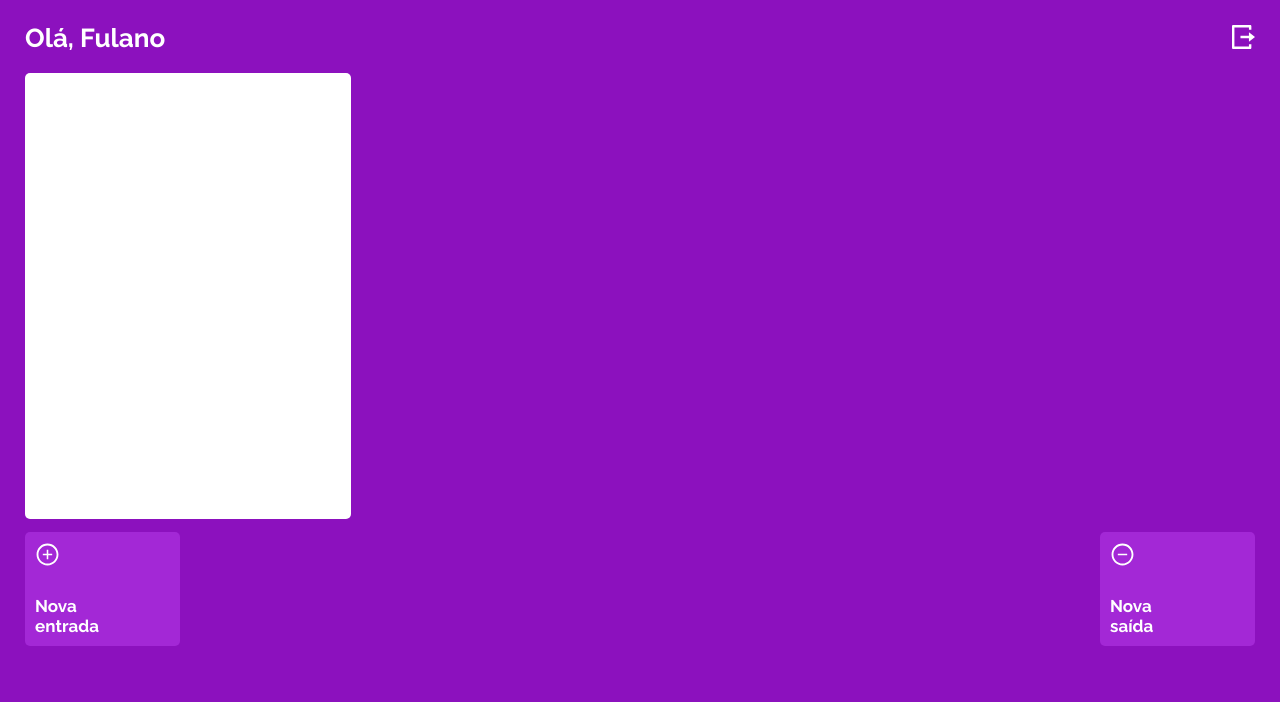
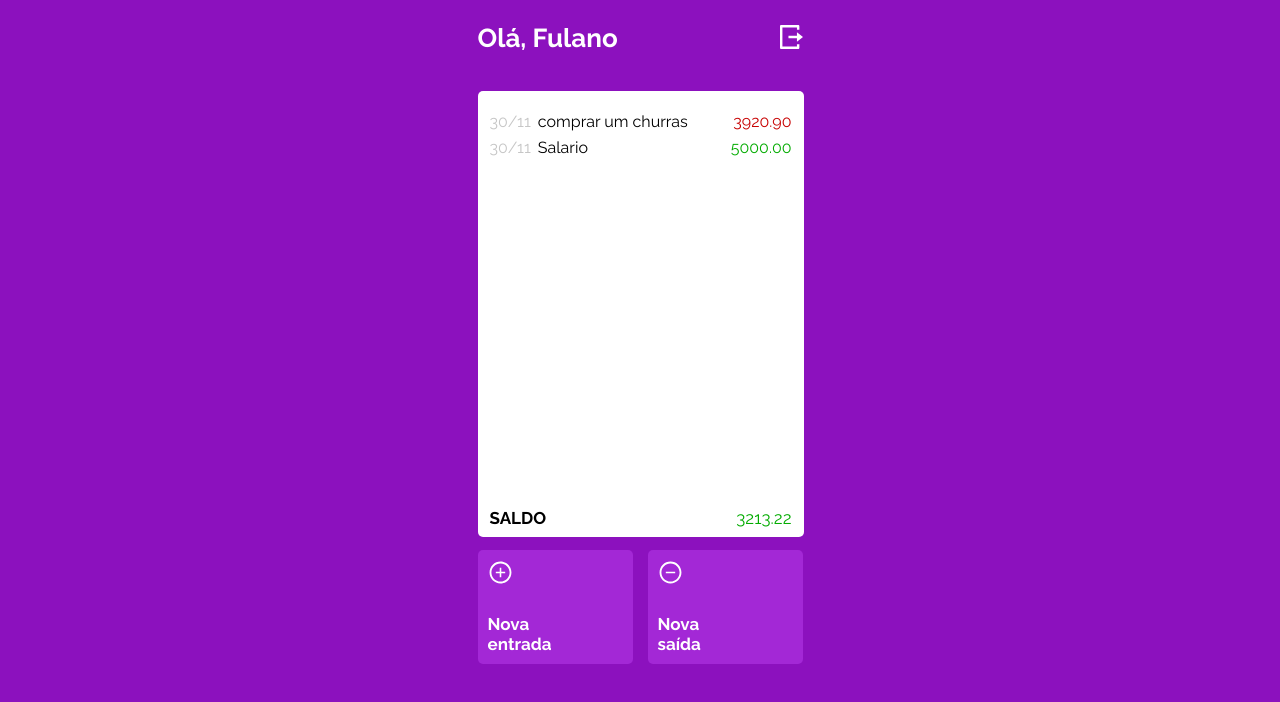
Before and after one commit to Tutuezin/projeto13-mywallet-front, a React (Create React App) app: page /home in a window 1280 px wide. Shown: the top 702 px of the page. Built offline with nearby package versions, Linux system fonts and the light colour scheme.

Commit message:
:lipstick: style: paginas nova entra e nova saida + refactor com styled components

```diff
--- /dev/null
+++ b/src/components/Global.js
@@ -0,0 +1,56 @@
+import styled from "styled-components";
+
+export const Container = styled.div`
+  display: flex;
+  justify-content: center;
+  flex-direction: column;
+  margin: 0 auto;
+
+  width: 37.5rem;
+  padding: 0 2.5rem;
+  margin-top: 2.5rem;
+`;
+
+export const Form = styled.form`
+  display: flex;
+  flex-direction: column;
+`;
+
+export const Input = styled.input`
+  width: 32.6rem;
+  height: 5.8rem;
+  border-radius: 0.5rem;
+  margin-bottom: 1.3rem;
+  font-size: 1.5rem;
+  color: #000000;
+  padding-left: 1rem;
+  background-color: #fff;
+  border: none;
+
+  &::placeholder {
+    opacity: 1;
+    color: #000000;
+    font-size: 2rem;
+  }
+`;
+
+export const Button = styled.button`
+  display: flex;
+  justify-content: center;
+  align-items: center;
+  cursor: pointer;
+  height: 4.6rem;
+  width: 32.6rem;
+
+  font-size: 2rem;
+  font-weight: 700;
+  color: #fff;
+
+  border-radius: 0.4rem;
+  border: none;
+  background-color: #a328d6;
+
+  svg {
+    height: 1rem;
+  }
+`;
--- /dev/null
+++ b/src/pages/Home/Deposit.jsx
@@ -0,0 +1,54 @@
+import styled from "styled-components";
+import { Container, Form, Input, Button } from "../../components/Global";
+import { useState } from "react";
+import { ThreeDots } from "react-loader-spinner";
+
+export default function Deposit() {
+  const [amount, setAmount] = useState("");
+  const [description, setDescription] = useState("");
+  const [disable, setDisable] = useState(false);
+  const [loader, setLoader] = useState("Salvar entrada");
+
+  const saveDeposit = (e) => {
+    e.preventDefault();
+    console.log("oi");
+  };
+  return (
+    <Container>
+      <Header>
+        <h2>Nova entrada</h2>
+      </Header>
+      <Form onSubmit={saveDeposit}>
+        <Input
+          disabled={disable}
+          type="number"
+          placeholder="Valor"
+          value={amount}
+          onChange={(e) => setAmount(e.target.value)}
+        />
+        <Input
+          disabled={disable}
+          type="text"
+          placeholder="Descrição"
+          value={description}
+          onChange={(e) => setDescription(e.target.value)}
+        />
+        <Button type="submit">{loader}</Button>
+      </Form>
+    </Container>
+  );
+}
+
+const Header = styled.header`
+  display: flex;
+  justify-content: space-between;
+  width: 100%;
+
+  margin-bottom: 2.2rem;
+
+  h2 {
+    font-size: 2.6rem;
+    font-weight: 700;
+    color: #fff;
+  }
+`;
--- /dev/null
+++ b/src/pages/Home/WithDraw.jsx
@@ -0,0 +1,54 @@
+import styled from "styled-components";
+import { Container, Form, Input, Button } from "../../components/Global";
+import { useState } from "react";
+import { ThreeDots } from "react-loader-spinner";
+
+export default function WithDraw() {
+  const [amount, setAmount] = useState("");
+  const [description, setDescription] = useState("");
+  const [disable, setDisable] = useState(false);
+  const [loader, setLoader] = useState("Salvar saída");
+
+  const saveWithDraw = (e) => {
+    e.preventDefault();
+    console.log("oi");
+  };
+  return (
+    <Container>
+      <Header>
+        <h2>Nova saída</h2>
+      </Header>
+      <Form onSubmit={saveWithDraw}>
+        <Input
+          disabled={disable}
+          type="number"
+          placeholder="Valor"
+          value={amount}
+          onChange={(e) => setAmount(e.target.value)}
+        />
+        <Input
+          disabled={disable}
+          type="text"
+          placeholder="Descrição"
+          value={description}
+          onChange={(e) => setDescription(e.target.value)}
+        />
+        <Button type="submit">{loader}</Button>
+      </Form>
+    </Container>
+  );
+}
+
+const Header = styled.header`
+  display: flex;
+  justify-content: space-between;
+  width: 100%;
+
+  margin-bottom: 2.2rem;
+
+  h2 {
+    font-size: 2.6rem;
+    font-weight: 700;
+    color: #fff;
+  }
+`;
--- a/src/pages/Home/index.jsx
+++ b/src/pages/Home/index.jsx
@@ -3,8 +3,15 @@ import deposit from "../../assets/imgs/deposit.svg";
 import withdraw from "../../assets/imgs/withdraw.svg";
 
 import styled from "styled-components";
+import { useState } from "react";
+import { useNavigate } from "react-router-dom";
+import { Container } from "../../components/Global";
 
 export default function Home() {
+  const navigate = useNavigate();
+
+  const [movements, setMovements] = useState([1]);
+
   return (
     <Container>
       <Header>
@@ -12,39 +19,61 @@ export default function Home() {
         <img width={23} height={24} src={logout} alt="" />
       </Header>
 
-      <Registrations>
-        {/* <p>Não há registros de entrada ou saída</p> */}
+      <Registrations qntMovements={movements}>
+        {movements.length === 0 ? (
+          <p className="noRegistrations">
+            Não há registros de entrada ou saída
+          </p>
+        ) : (
+          <>
+            <Transactions>
+              <Transaction>
+                <h3>
+                  <span className="date">30/11</span> comprar um churras
+                </h3>
+                <LoseMoney>3920.90</LoseMoney>
+              </Transaction>
+
+              <Transaction>
+                <h3>
+                  <span className="date">30/11</span> Salario
+                </h3>
+                <MakeMoney>5000.00</MakeMoney>
+              </Transaction>
+            </Transactions>
+
+            <Balance>
+              <h2>SALDO</h2>
+              <p>3213.22</p>
+            </Balance>
+          </>
+        )}
       </Registrations>
 
       <Movements>
-        <button className="deposit">
+        <Button onClick={() => navigate("/deposit")}>
           <img width={25} height={25} src={deposit} alt="" />
           <p>
             Nova <br /> entrada
           </p>
-        </button>
-        <button className="withdraw">
+        </Button>
+        <Button onClick={() => navigate("/withdraw")}>
           <img width={25} height={25} src={withdraw} alt="" />
           <p>
             Nova <br /> saída
           </p>
-        </button>
+        </Button>
       </Movements>
     </Container>
   );
 }
 
-const Container = styled.div`
-  padding: 0 2.5rem;
-  margin-top: 2.5rem;
-`;
-
-const Header = styled.div`
+const Header = styled.header`
   display: flex;
   justify-content: space-between;
   width: 100%;
 
-  margin-bottom: 2.2rem;
+  margin-bottom: 4rem;
 
   h2 {
     font-size: 2.6rem;
@@ -58,13 +87,19 @@ const Header = styled.div`
 `;
 const Registrations = styled.div`
   display: flex;
-  align-items: center;
+  flex-direction: ${({ qntMovements }) =>
+    qntMovements.length === 0 ? "initial" : "column"};
+  justify-content: space-between;
+  align-items: ${({ qntMovements }) =>
+    qntMovements.length !== 0 ? "initial" : "center"};
+
   background-color: #fff;
   width: 32.6rem;
   height: 44.6rem;
   border-radius: 0.5rem;
+  padding: 2.3rem 1.2rem 1rem 1.2rem;
 
-  p {
+  .noRegistrations {
     padding: 0 5rem;
     text-align: center;
     font-size: 2rem;
@@ -73,14 +108,60 @@ const Registrations = styled.div`
   }
 `;
 
+const Transactions = styled.div`
+  width: 100%;
+`;
+
+const Transaction = styled.div`
+  width: 100%;
+  display: flex;
+  justify-content: space-between;
+  align-items: center;
+
+  font-size: 1.6rem;
+  font-weight: 400;
+  margin-bottom: 1rem;
+
+  .date {
+    color: #c6c6c6;
+    margin-right: 0.3rem;
+  }
+
+  h3 {
+    font-size: 1.6rem;
+    font-weight: 400;
+    color: #000;
+  }
+`;
+
+const Balance = styled.div`
+  display: flex;
+  justify-content: space-between;
+
+  h2 {
+    font-weight: 700;
+    font-size: 1.7rem;
+    color: #000;
+  }
+
+  p {
+    font-weight: 400;
+    font-size: 1.7rem;
+    color: #03ac00;
+  }
+`;
+
 const Movements = styled.div`
   display: flex;
   justify-content: space-between;
   margin-top: 1.3rem;
+`;
 
-  button {
+const Button = styled.button`
+  cursor: pointer;
   display: flex;
   flex-direction: column;
+  justify-content: space-between;
   border: none;
   background-color: #a328d6;
   width: 15.5rem;
@@ -91,12 +172,17 @@ const Movements = styled.div`
 
   p {
     display: flex;
-      align-items: flex-end;
     text-align: start;
-      height: 100%;
 
     font-size: 1.7rem;
     font-weight: 700;
   }
-  }
 `;
+
+const LoseMoney = styled.span`
+  color: #c70000;
+`;
+
+const MakeMoney = styled.span`
+  color: #03ac00;
+`;
--- a/src/pages/auth/Login.jsx
+++ b/src/pages/auth/Login.jsx
@@ -5,6 +5,7 @@ import UserContext from "../../contexts/UserContext";
 import { useState, useContext } from "react";
 import { ThreeDots } from "react-loader-spinner";
 import axios from "axios";
+import { Container, Form, Input, Button } from "../../components/Global";
 
 export default function Login() {
   const navigate = useNavigate();
@@ -54,21 +55,21 @@ export default function Login() {
           {incorrectAccount && (
             <p className="invalidForm">⛔ E-mail ou senha incorretos!</p>
           )}
-          <input
+          <Input
             disabled={disable}
             type="email"
             placeholder="E-mail"
             value={email}
             onChange={(e) => setEmail(e.target.value)}
           />
-          <input
+          <Input
             disabled={disable}
             type="password"
             placeholder="Senha"
             value={password}
             onChange={(e) => setPassword(e.target.value)}
           />
-          <button type="submit">{loader}</button>
+          <Button type="submit">{loader}</Button>
         </Form>
 
         <p className="goToCadastre" onClick={() => navigate("/cadastro")}>
@@ -78,13 +79,6 @@ export default function Login() {
     </Container>
   );
 }
-
-const Container = styled.div`
-  display: flex;
-  justify-content: center;
-  align-items: center;
-  flex-direction: column;
-`;
 
 const LoginScreen = styled.div`
   margin-top: 15.8rem;
@@ -117,46 +111,3 @@ const LoginScreen = styled.div`
     color: #ffffff;
   }
 `;
-
-const Form = styled.form`
-  display: flex;
-  flex-direction: column;
-
-  input {
-    width: 32.6rem;
-    height: 5.8rem;
-    border-radius: 0.5rem;
-    margin-bottom: 1.3rem;
-    font-size: 1.5rem;
-    color: #000000;
-    padding-left: 1rem;
-    background-color: #fff;
-    border: none;
-
-    &::placeholder {
-      color: #000000;
-      font-size: 2rem;
-    }
-  }
-
-  button {
-    display: flex;
-    justify-content: center;
-    align-items: center;
-    cursor: pointer;
-    height: 4.6rem;
-    width: 32.6rem;
-
-    font-size: 2rem;
-    font-weight: 700;
-    color: #fff;
-
-    border-radius: 0.4rem;
-    border: none;
-    background-color: #a328d6;
-
-    svg {
-      height: 1rem;
-    }
-  }
-`;
--- a/src/pages/auth/Register.jsx
+++ b/src/pages/auth/Register.jsx
@@ -5,6 +5,7 @@ import { useState } from "react";
 import { ThreeDots } from "react-loader-spinner";
 import UserContext from "../../contexts/UserContext";
 import { useContext } from "react";
+import { Container, Form, Input, Button } from "../../components/Global";
 
 import axios from "axios";
 
@@ -60,7 +61,7 @@ export default function Register() {
         <img width={147} height={50} src={logo} alt="" />
 
         <Form onSubmit={signUp}>
-          <input
+          <Input
             disabled={disable}
             type="text"
             placeholder="Nome"
@@ -75,7 +76,7 @@ export default function Register() {
             </p>
           )}
 
-          <input
+          <Input
             disabled={disable}
             type="email"
             placeholder="E-mail"
@@ -83,7 +84,7 @@ export default function Register() {
             onChange={(e) => setEmail(e.target.value)}
           />
 
-          <input
+          <Input
             disabled={disable}
             type="password"
             placeholder="Senha"
@@ -97,7 +98,7 @@ export default function Register() {
             <p className="invalidForm">⛔ Senhas não coincidem!</p>
           )}
 
-          <input
+          <Input
             disabled={disable}
             type="password"
             placeholder="Confirme a senha"
@@ -105,7 +106,7 @@ export default function Register() {
             onChange={(e) => setConfirmPassword(e.target.value)}
           />
 
-          <button type="submit">{loader}</button>
+          <Button type="submit">{loader}</Button>
         </Form>
 
         <p className="goToLogin" onClick={() => navigate("/")}>
@@ -115,12 +116,7 @@ export default function Register() {
     </Container>
   );
 }
-const Container = styled.div`
-  display: flex;
-  justify-content: center;
-  align-items: center;
-  flex-direction: column;
-`;
+
 const CadastreScreen = styled.div`
   margin-top: 9.5rem;
 
@@ -151,46 +147,3 @@ const CadastreScreen = styled.div`
     color: #fff;
   }
 `;
-
-const Form = styled.form`
-  display: flex;
-  flex-direction: column;
-
-  input {
-    height: 5.8rem;
-    width: 32.6rem;
-    border-radius: 0.5rem;
-    margin-bottom: 1.3rem;
-
-    padding-left: 1rem;
-    background: #ffffff;
-    border: none;
-
-    &::placeholder {
-      color: #000000;
-      font-size: 2rem;
-      font-weight: 400;
-    }
-  }
-
-  button {
-    display: flex;
-    justify-content: center;
-    align-items: center;
-    cursor: pointer;
-    height: 4.6rem;
-    width: 32.6rem;
-
-    font-size: 2rem;
-    font-weight: 700;
-    color: #fff;
-
-    border-radius: 0.4rem;
-    border: none;
-    background-color: #a328d6;
-
-    svg {
-      height: 1rem;
-    }
-  }
-`;
```
Also changed, not shown: src/App.jsx (+6 -1 lines). Lines whose indentation alone changed are shown as unchanged.
